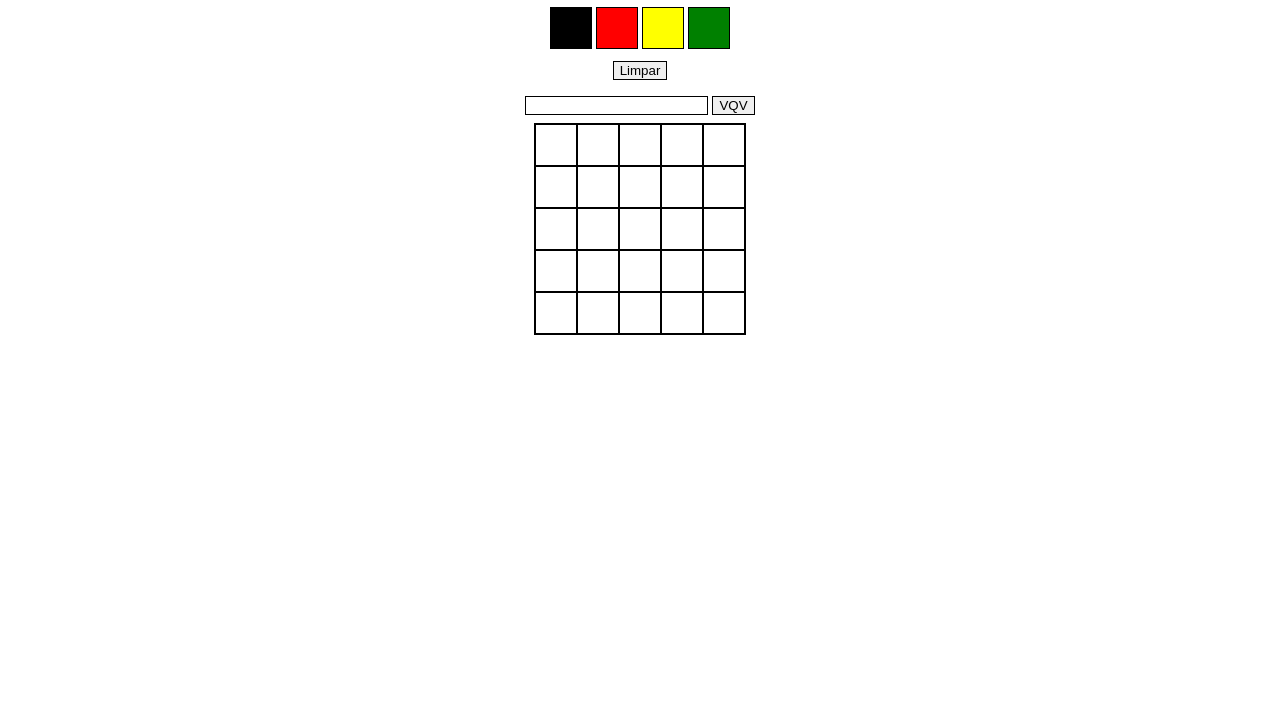
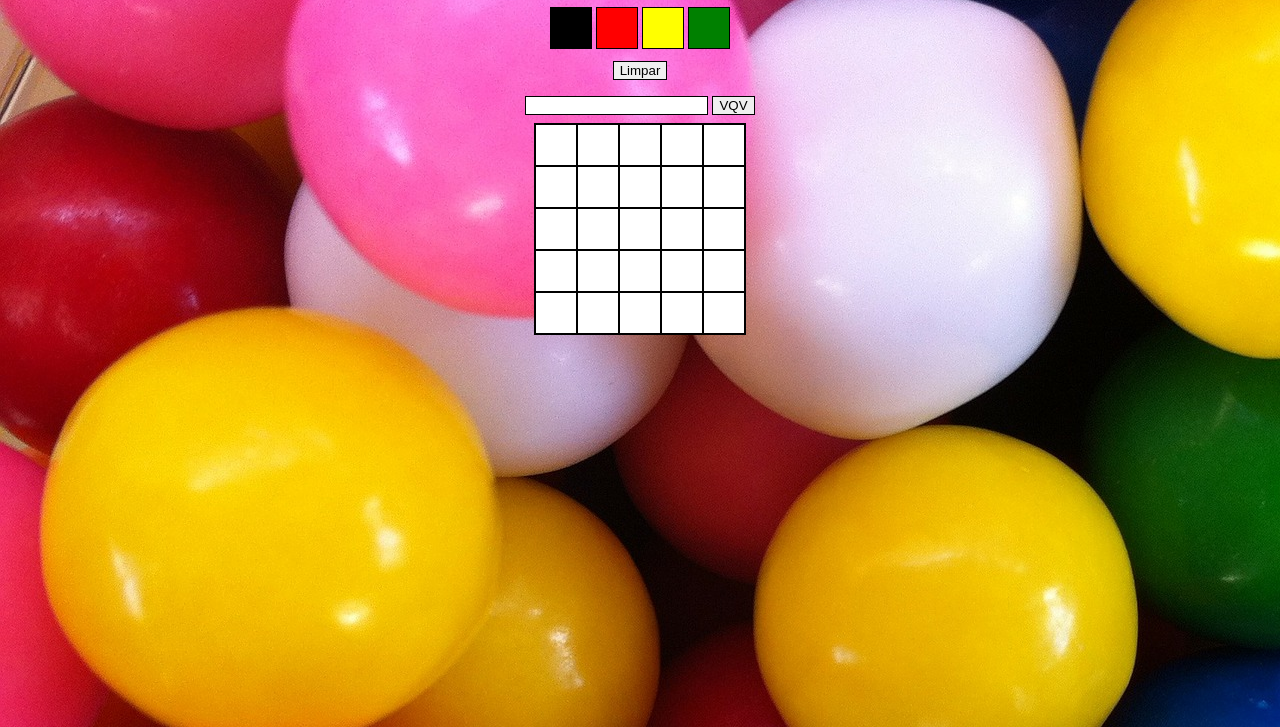
Before and after one commit to raissaqueiiroz/raissaqueiiroz.github.io, a plain HTML site: page project-pixels-art/index.html in a window 1280 px wide. Shown: the part 73-800 px from the top of the page. Drawn offline with Linux system fonts and the light colour scheme.

Commit message:
Reforçando pixel-art

```diff
--- a/project-pixels-art/style.css
+++ b/project-pixels-art/style.css
@@ -1,5 +1,6 @@
 body {
   text-align: center;
+  background-image: url(candy-286664_1920.jpg);
 }
 
 .color {
```
Also changed, not shown: project-pixels-art/candy-286664_1920.jpg (added).
